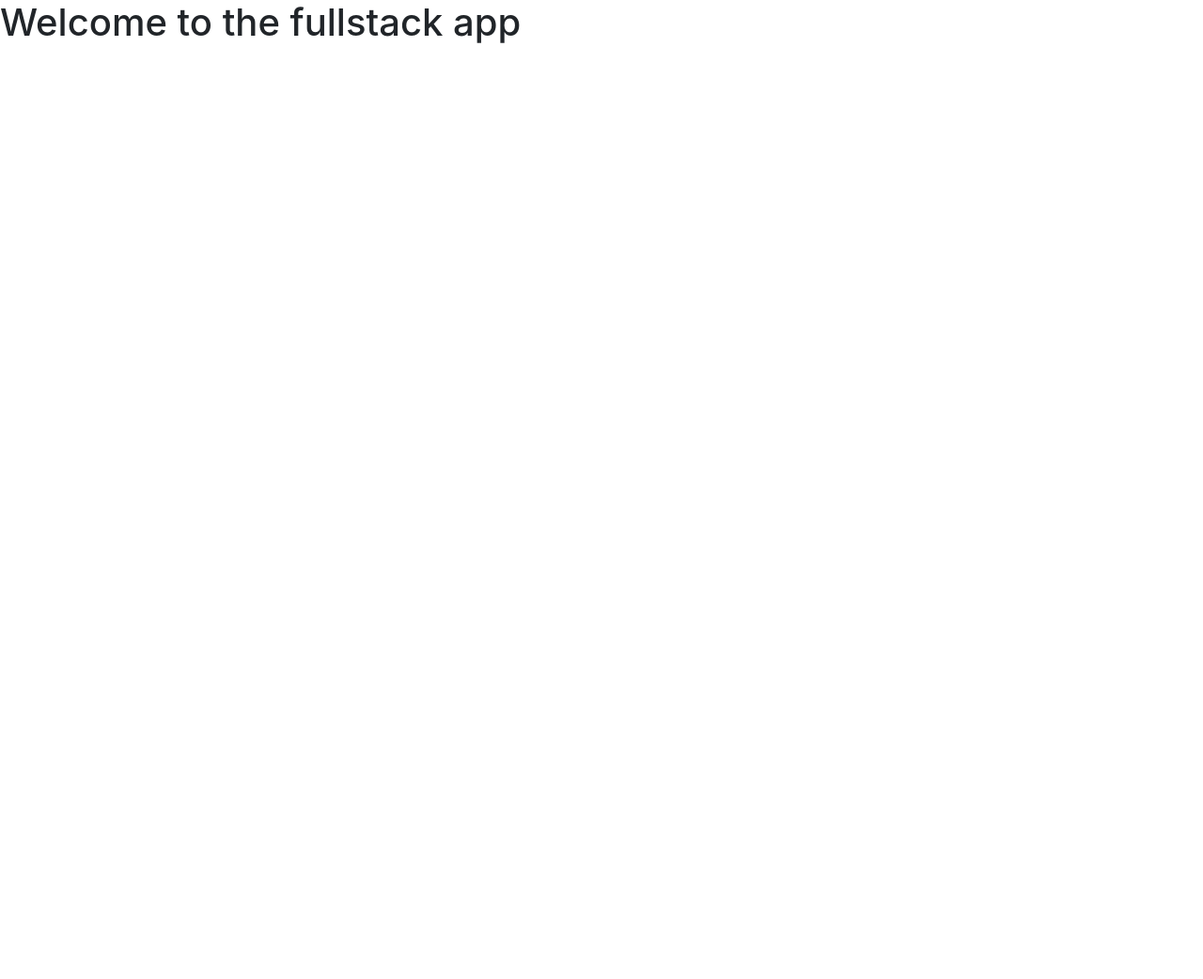
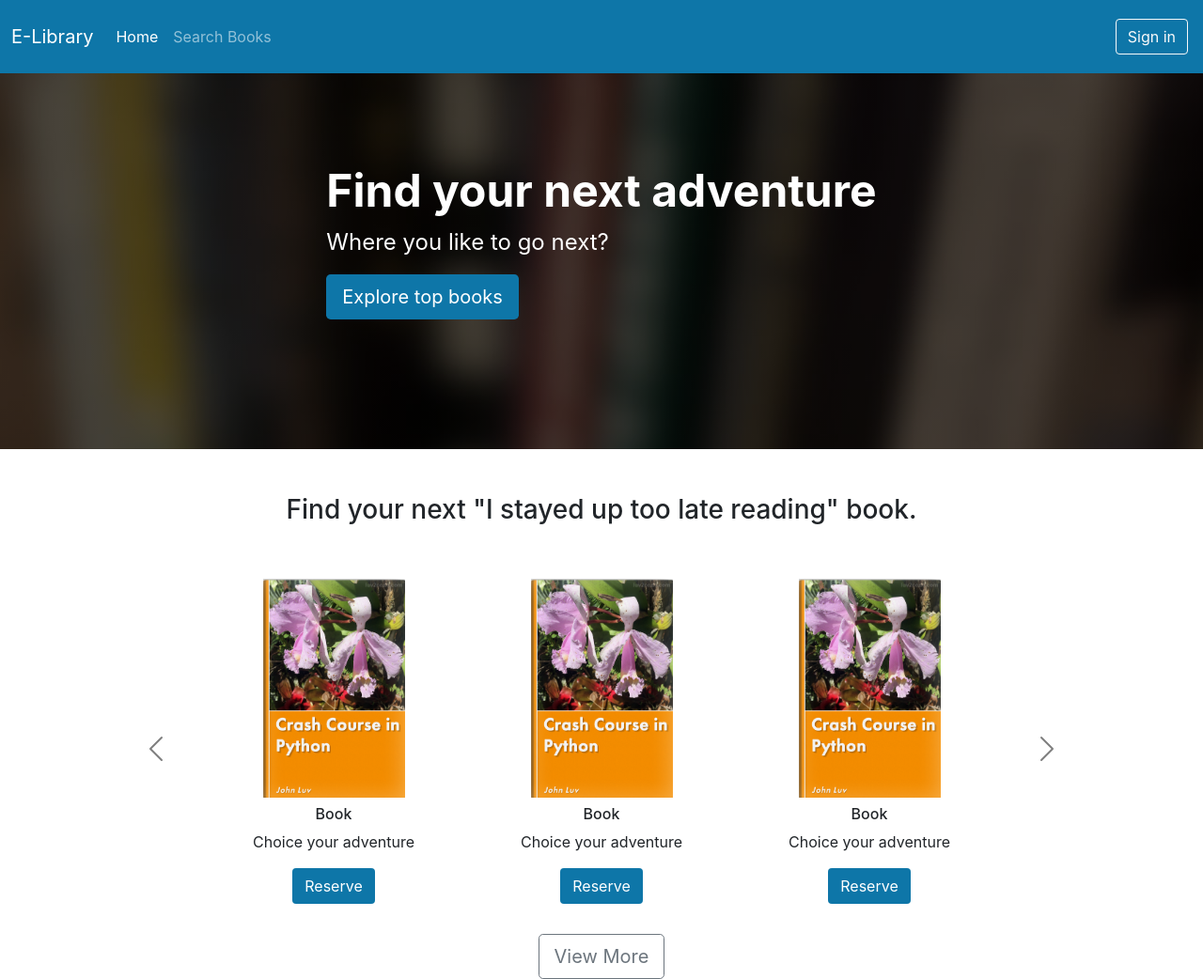
Before and after one commit to Rostja/react-library, a React (Create React App) app: page / in a window 1280 px wide. Shown: the whole page at 94% size. Before the commit the page ends 800 px from the top, so only its background shows below. Built offline with nearby package versions, Linux system fonts and the light colour scheme.

Commit message:
Changes: App.tsx Adding: Navbar.tsx, ExploreTopBooks.tsx, Carousel.tsx, Return.tsx, Heros.tsx

```diff
--- a/src/App.tsx
+++ b/src/App.tsx
@@ -1,10 +1,15 @@
 import React from 'react';
 import './App.css';
+import { Navbar } from './layouts/NavbarAndFooter/Navbar';
+import { ExploreTopBooks } from './layouts/HomePage/ExploreTopBooks';
+import { Carousel } from './layouts/HomePage/Carousel';
 
 function App() {
   return (
-    <div className="App">
-      <h1>Welcome to the fullstack app</h1>
+    <div>
+    <Navbar/>
+    <ExploreTopBooks/>
+    <Carousel/>
     </div>
   );
 }
--- /dev/null
+++ b/src/layouts/HomePage/Carousel.tsx
@@ -0,0 +1,92 @@
+/* eslint-disable jsx-a11y/anchor-is-valid */
+
+import { ReturnBook } from "./ReturnBook"
+
+export const Carousel = () => {
+  return (
+    <div className="container mt-5" style={{ height: 500 }}>
+      <div className="homepage-carousel-title">
+        <h3>Find your next "I stayed up too late reading" book.</h3>
+      </div>
+      <div
+        id="carouselExampleControls"
+        className="carousel carousel-dark
+            slide mt-5 d-none d-lg-block"
+        data-bs-interval="false"
+      >
+        {/* Desktop */}
+        <div className="carousel-inner">
+          <div className="carousel-item active">
+            <div className="row d-flex justify-content-center align-items-center">
+
+                <ReturnBook/>
+                <ReturnBook/>
+                <ReturnBook/>
+
+            </div>
+          </div>
+
+          <div className="carousel-item">
+            <div className="row d-flex justify-content-center align-items-center">
+
+             <ReturnBook/>
+             <ReturnBook/>
+             <ReturnBook/>
+
+            </div>
+          </div>
+
+          <div className="carousel-item">
+            <div className="row d-flex justify-content-center align-items-center">
+
+              <ReturnBook/>
+              <ReturnBook/>
+              <ReturnBook/>
+
+            </div>
+          </div>
+        </div>
+
+        <button
+          className="carousel-control-prev"
+          type="button"
+          data-bs-target="#carouselExampleControls"
+          data-bs-slide="prev"
+        >
+          <span
+            className="carousel-control-prev-icon"
+            aria-hidden="true"
+          ></span>
+          <span className="visually-hidden">Previous</span>
+        </button>
+        <button
+          className="carousel-control-next"
+          type="button"
+          data-bs-target="#carouselExampleControls"
+          data-bs-slide="next"
+        >
+          <span
+            className="carousel-control-next-icon"
+            aria-hidden="true"
+          ></span>
+          <span className="visually-hidden">Next</span>
+        </button>
+      </div>
+
+      {/* Mobile */}
+
+      <div className="d-lg-none mt-3">
+        <div className="row d-flex justify-content-center align-items-center">
+
+          <ReturnBook/>
+
+        </div>
+      </div>
+      <div className="homepage-carousel-title mt-3">
+        <a className="btn btn-outline-secondary btn-lg" href="#">
+          View More
+        </a>
+      </div>
+    </div>
+  );
+};
--- /dev/null
+++ b/src/layouts/HomePage/ExploreTopBooks.tsx
@@ -0,0 +1,15 @@
+/* eslint-disable jsx-a11y/anchor-is-valid */
+export const ExploreTopBooks = () => {
+    return (
+        <div className="p-5 mb-4 bg-dark header">
+            <div className="container-fluid py-5 text-white
+             d-flex justify-content-center align-items-center">
+                <div>
+                    <h1 className="display-5 fw-bold">Find your next adventure</h1>
+                    <p className="col-md-8 fs-4">Where you like to go next?</p>
+                    <a type="button" className="btn main-color btn-lg text-white" href="#">Explore top books</a>
+                </div>
+            </div>
+        </div>
+    );
+}
--- /dev/null
+++ b/src/layouts/HomePage/ReturnBook.tsx
@@ -0,0 +1,22 @@
+/* eslint-disable jsx-a11y/anchor-is-valid */
+import React from 'react'
+
+export const ReturnBook = () => {
+    return (
+        <div className="col-xs-6 col-ms-6 col-md-4 col-lg-3 mb-3">
+                <div className="text-center">
+                  <img
+                    src={require("./../../Images/BooksImages/book-luv2code-1000.png")} //+
+                    width="151"
+                    height="233"
+                    alt="book"
+                  />
+                  <h6 className="mt-2">Book</h6>
+                  <p>Choice your adventure</p>
+                  <a className="btn main-color text-white" href="#">
+                    Reserve
+                  </a>
+                </div>
+              </div>
+    );
+}
--- /dev/null
+++ b/src/layouts/NavbarAndFooter/Navbar.tsx
@@ -0,0 +1,43 @@
+export const Navbar = () => {
+  return (
+    <nav className="navbar navbar-expand-lg navbar-dark main-color py-3">
+      <div className="container-fluid">
+        <span className="navbar-brand">E-Library</span>
+
+        <button
+          className="navbar-toggler"
+          type="button"
+          data-bs-toggle="collapse"
+          data-bs-target="#navbarNavDropdown"
+          aria-controls="navbarNavDropdown"
+          aria-expanded="false"
+          aria-label="Toggle navigation"
+        >
+          <span className="navbar-toggler-icon"></span>
+        </button>
+        <div className="collapse navbar-collapse" id="navbarNavDropdown">
+          <ul className="navbar-nav">
+            <li className="nav-item">
+              <a className="nav-link active" aria-current="page" href="#">
+                Home
+              </a>
+            </li>
+            <li className="nav-item">
+              <a className="nav-link" href="#">
+                Search Books
+              </a>
+            </li>
+          </ul>
+
+          <ul className="navbar-nav ms-auto">
+            <li className="nav-item m-1">
+              <a type="button" className="btn btn-outline-light" href="#">
+                Sign in
+              </a>
+            </li>
+          </ul>
+        </div>
+      </div>
+    </nav>
+  );
+};
```
Also changed, not shown: src/layouts/HomePage/Heros.tsx (added, +22 -0 lines).
